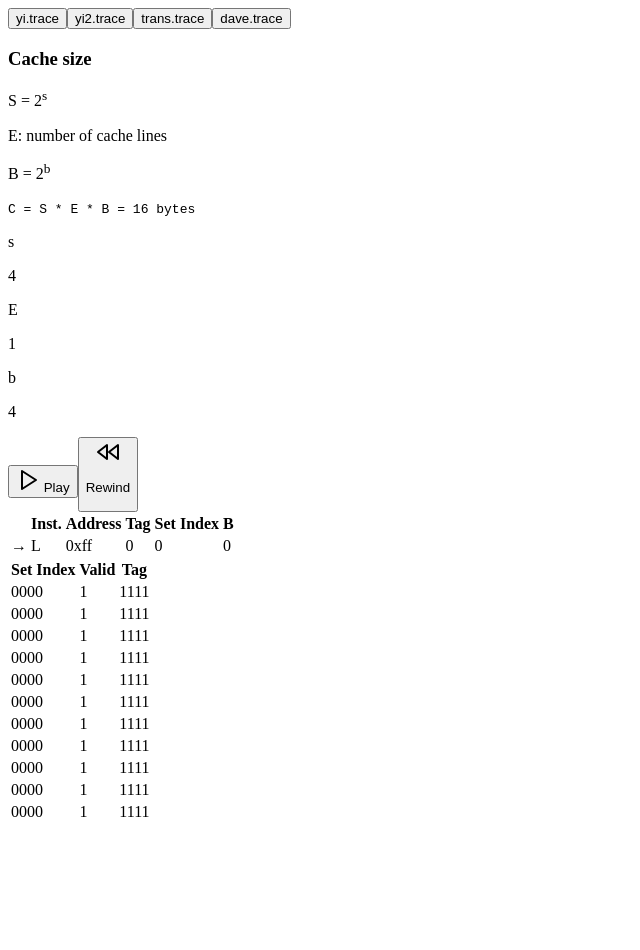
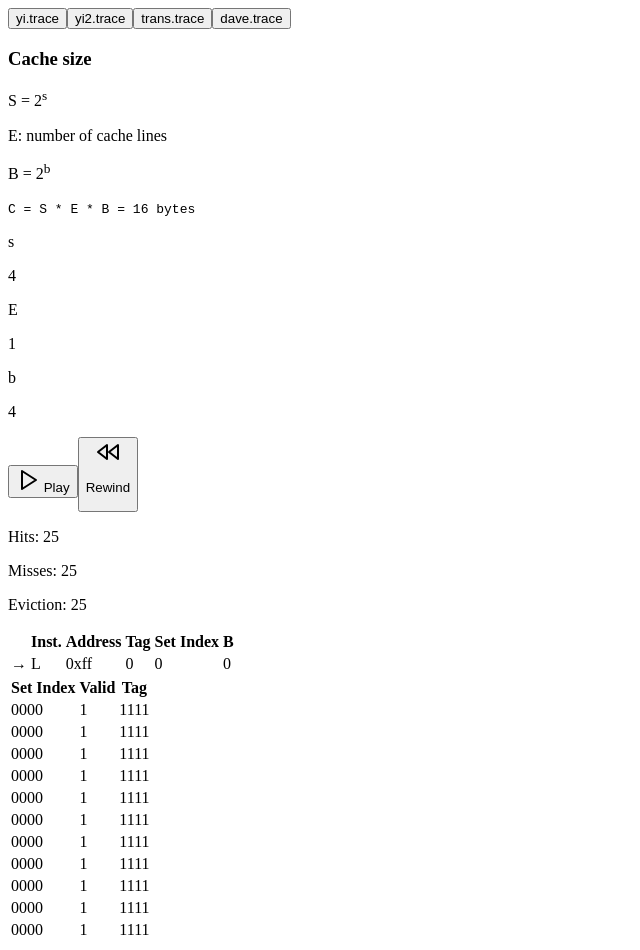
Before and after one commit to ahnwarez/ahnwarez.github.io, a React (Vite) app: page / in a window 1280 px wide. Shown: the whole page, without its empty margins (0-640 px from the left). Before the commit the page ends 832 px from the top, so only its background shows below. Built offline with nearby package versions, Linux system fonts and the light colour scheme.

Commit message:
add stat summary

```diff
--- a/src/App.tsx
+++ b/src/App.tsx
@@ -57,7 +57,7 @@ export function App() {
   }
 
   return (
-    <div className="p-4">
+    <div className="p-4 text-xl">
       <div className="flex flex-col gap-y-4">
         <div className="space-y-4">
           <div className="space-x-4">
@@ -148,7 +148,12 @@ export function App() {
             </Button>
           </div>
 
-          <div id="addresses" className="col-start-1 overflow-auto h-48">
+          <div className="flex gap-2">
+            <p>Hits: 25</p>
+            <p>Misses: 25</p>
+            <p>Eviction: 25</p>
+          </div>
+          <div id="addresses" className=" overflow-auto h-48">
             <Table>
               <TableHeader>
                 <TableRow>
```
